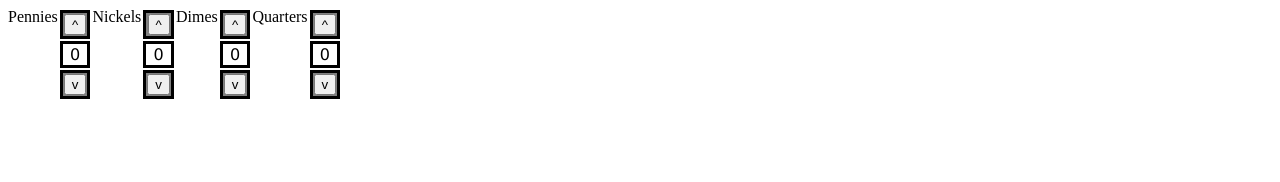
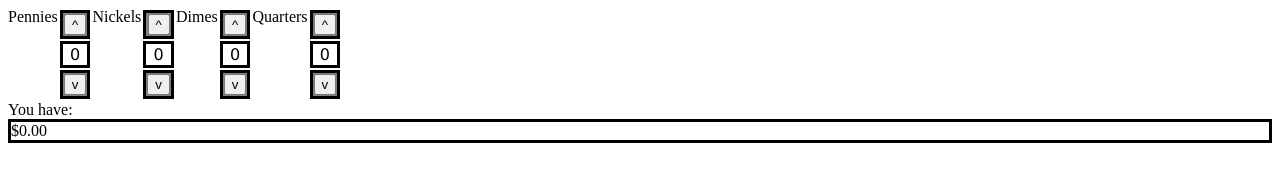
Before and after one commit to PierceVDR/level-one-js-project, a plain HTML site: page index.html in a window 1280 px wide. Drawn offline with Linux system fonts and the light colour scheme.

Commit message:
done, no polish

```diff
--- a/index.html
+++ b/index.html
@@ -65,6 +65,11 @@
 
         </span>
 
+        <div>
+            You have:
+            <span class="numDisplay" id="total">$0.00</span>
+        </div>
+
     </body>
 
 </html>
--- a/scripting.js
+++ b/scripting.js
@@ -19,6 +19,7 @@ qup = document.getElementById("qup");
 q = document.getElementById("q");
 qdown = document.getElementById("qdown");
 
+total = document.getElementById("total");
 
 
 pup.addEventListener("click", pupf);
@@ -40,6 +41,8 @@ function updateCoins() {
     n.innerHTML=nickels;
     d.innerHTML=dimes;
     q.innerHTML=quarters;
+
+    total.innerHTML = "$" + (pennies*0.01 + nickels*0.05 + dimes*0.10 + quarters*0.25);
 }
 
 
```
